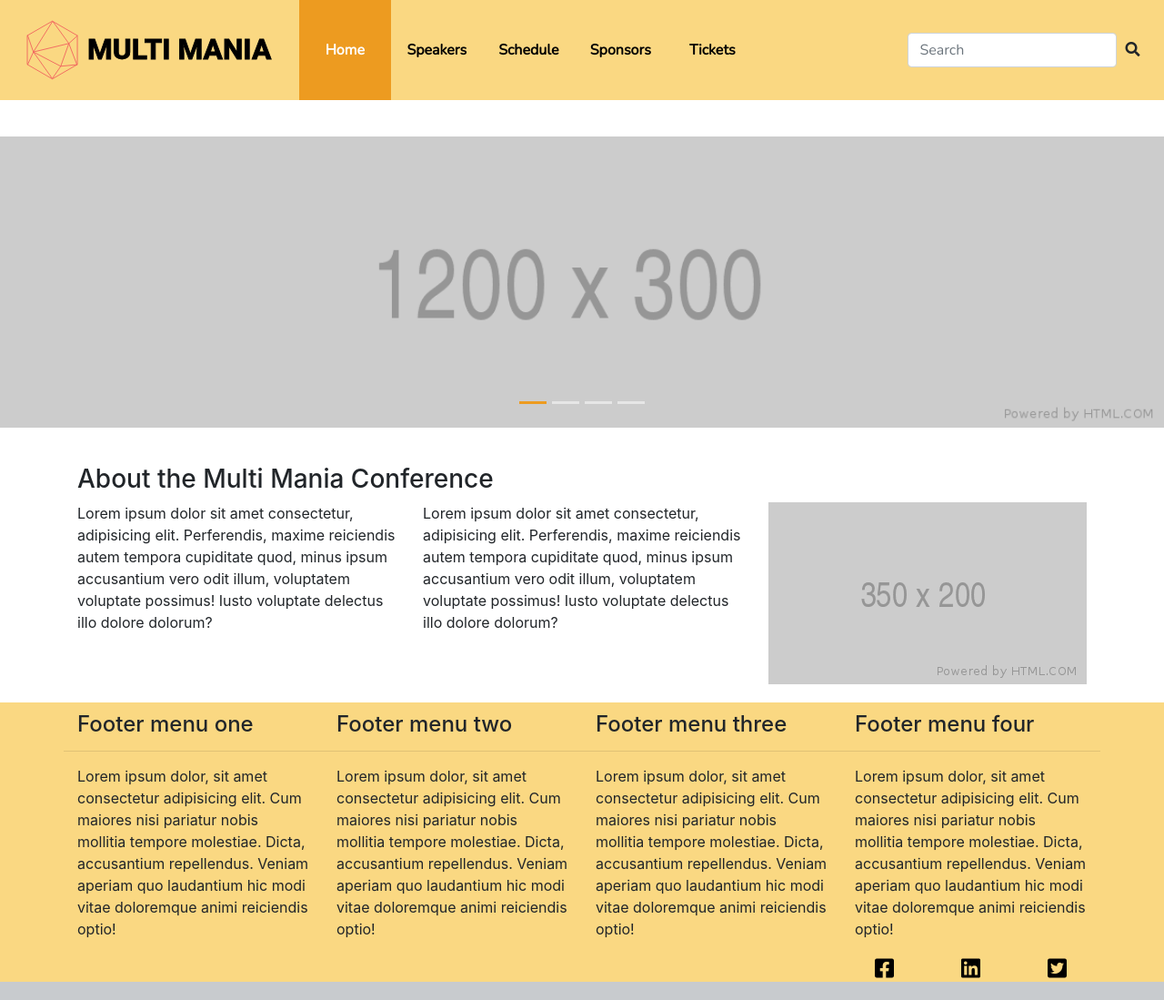
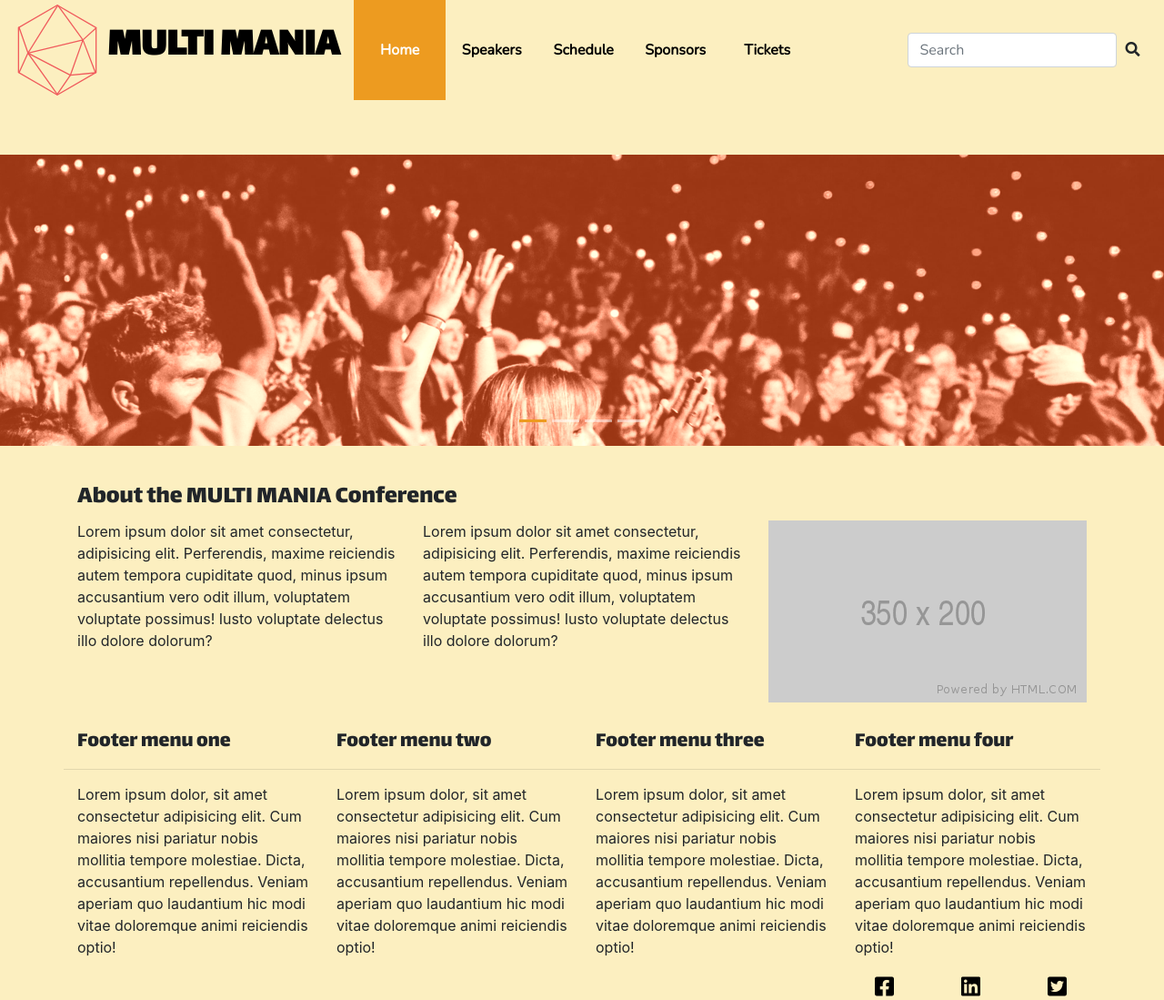
Before and after one commit to LouisMortier/wpl2-conference, a PHP site: page / in a window 1280 px wide. Shown: the whole page at 91% size. Run offline with PHP 8.4, Linux system fonts and the light colour scheme; some libraries are stand-ins or nearby versions.

Commit message:
index progress before nav rework

```diff
--- a/index.html
+++ b/index.html
@@ -10,14 +10,16 @@
     <link rel="stylesheet" href="https://stackpath.bootstrapcdn.com/bootstrap/4.3.1/css/bootstrap.min.css" integrity="sha384-ggOyR0iXCbMQv3Xipma34MD+dH/1fQ784/j6cY/iJTQUOhcWr7x9JvoRxT2MZw1T" crossorigin="anonymous">
     <link rel="stylesheet" href="https://use.fontawesome.com/releases/v5.8.2/css/all.css" integrity="sha384-oS3vJWv+0UjzBfQzYUhtDYW+Pj2yciDJxpsK1OYPAYjqT085Qq/1cq5FLXAZQ7Ay" crossorigin="anonymous">
     <link href="https://fonts.googleapis.com/css?family=Nunito&display=swap" rel="stylesheet">
+    <link href="https://fonts.googleapis.com/css?family=Lalezar&display=swap" rel="stylesheet">
     <link rel="stylesheet" href="style/style.css">
 </head>
 <body>
     <header>
         <nav class="navbar navbar-expand-lg">
             <a class="navbar-brand" href="#">
-                <img src="img/multilogo.svg" width="300" height="100" alt="">
-            </a>
+                <img src="img/multilogoicon.svg" width="100" height="100" class="d-inline-block align-center" alt="">
+                <span class="brandtitle">MULTI MANIA</span>
+              </a>
             <button class="navbar-toggler" type="button" data-toggle="collapse" data-target="#navbarSupportedContent" aria-controls="navbarSupportedContent" aria-expanded="false" aria-label="Toggle navigation">
                 <span class="navbar-toggler-icon"></span>
               </button>
@@ -28,10 +30,10 @@
                         <a class="nav-link" href="#">Home <span class="sr-only">(current)</span></a>
                     </li>
                     <li class="nav-item">
-                        <a class="nav-link" href="#">Speakers</a>
+                        <a class="nav-link" href="overzicht_spreker.php">Speakers</a>
                     </li>
                     <li class="nav-item">
-                        <a class="nav-link" href="#">Schedule</a>
+                        <a class="nav-link" href="overzicht_zalen.php">Schedule</a>
                     </li>
                     <li class="nav-item">
                         <a class="nav-link" href="#">Sponsors</a>
@@ -48,6 +50,9 @@
         </nav>
     </header>
     <main>
+        <article id="overlay">
+
+        </article>
         <article id="carousel">
                     <div id="carouselExampleIndicators" class="carousel slide" data-ride="carousel">
                             <ol class="carousel-indicators">
@@ -58,23 +63,23 @@
                             </ol>
                             <div class="carousel-inner">
                               <div class="carousel-item active">
-                                <img src="img/sessions/1200x300.png" class="d-block w-100" alt="...">
+                                <img src="img/sessions/banner_img_01.png" class="d-block w-100" alt="...">
                               </div>
                               <div class="carousel-item">
-                                <img src="img/sessions/1200x300.png" class="d-block w-100" alt="...">
+                                <img src="img/sessions/banner_img_02.png" class="d-block w-100" alt="...">
                               </div>
                               <div class="carousel-item">
-                                <img src="img/sessions/1200x300.png" class="d-block w-100" alt="...">
+                                <img src="img/sessions/banner_img_03.png" class="d-block w-100" alt="...">
                               </div>
                               <div class="carousel-item">
-                                 <img src="img/sessions/1200x300.png" class="d-block w-100" alt="...">
+                                 <img src="img/sessions/banner_img_04.png" class="d-block w-100" alt="...">
                               </div>
                             </div>
             </div>
         </article>
         <article id="about">
             <div class="container">
-                <h3>About the Multi Mania Conference</h3>
+                <h3>About the MULTI MANIA Conference</h3>
                 <div class="row justify-content-center">
                     <div class="col-lg-4 col-sm-12 order-1 order-lg-1">Lorem ipsum dolor sit amet consectetur, adipisicing elit. Perferendis, maxime reiciendis autem tempora cupiditate quod, minus ipsum accusantium vero odit illum, voluptatem voluptate possimus! Iusto voluptate delectus illo dolore dolorum?</div>
                     <div class="col-lg-4 col-sm-12 order-3 order-lg-2">Lorem ipsum dolor sit amet consectetur, adipisicing elit. Perferendis, maxime reiciendis autem tempora cupiditate quod, minus ipsum accusantium vero odit illum, voluptatem voluptate possimus! Iusto voluptate delectus illo dolore dolorum?</div>
@@ -114,7 +119,6 @@
             </div>
         </div>
     </footer>
-    <!-- Optional JavaScript -->
     <!-- jQuery first, then Popper.js, then Bootstrap JS -->
     <script src="https://code.jquery.com/jquery-3.3.1.slim.min.js" integrity="sha384-q8i/X+965DzO0rT7abK41JStQIAqVgRVzpbzo5smXKp4YfRvH+8abtTE1Pi6jizo" crossorigin="anonymous"></script>
     <script src="https://cdnjs.cloudflare.com/ajax/libs/popper.js/1.14.7/umd/popper.min.js" integrity="sha384-UO2eT0CpHqdSJQ6hJty5KVphtPhzWj9WO1clHTMGa3JDZwrnQq4sF86dIHNDz0W1" crossorigin="anonymous"></script>
--- a/style/style.css
+++ b/style/style.css
@@ -12,14 +12,29 @@ html{
   font-family: 'Nunito', sans-serif;
 }
 
-nav{
+body{
+  background-color: var(--main-lightest);
+  /* background-image: url(../img/bg_sliver.jpg); */
+}
+
+h3, h4{
+  font-family: 'Lalezar', sans-serif;
+}
+
+/* nav{
   background-color: var(--main-lighter);
-}
+} */
 
 .navbar{
   padding: 0px 0.8rem;
   font-family: 'Nunito', sans-serif;
   font-weight: bold;
+}
+
+.brandtitle{
+  color: black;
+  font-family: 'Lalezar', sans-serif;
+  font-size: 2.8rem;
 }
 
 .navbar-toggler{
@@ -46,22 +61,26 @@ nav{
 
 .nav-link:hover{
   text-decoration: none;
-  color: white;
+  color: black;
 }
 
 .active>.nav-link{
   color: white;
 }
 
-.nav-item{
+/* .nav-item{
+  background-color: var(--main-lighter);
+}*/
+
+.nav-item:hover{
   background-color: var(--main-lighter);
 }
 
-.nav-item:hover{
+li.active{
   background-color: var(--main-light);
 }
 
-li.active{
+li.active:hover{
   background-color: var(--main-light);
 }
 
@@ -89,9 +108,9 @@ article{
 
 /* FOOTER */
 
-footer{
+/* footer{
   background-color: var(--main-lighter);
-}
+} */
 
 footer h4{
   padding-top: 10px;
```
Also changed, not shown: img/multilogoicon.svg (added), img/sessions/banner_img_01.png (added), img/sessions/banner_img_02.png (added), img/sessions/banner_img_03.png (added), img/sessions/banner_img_04.png (added).
